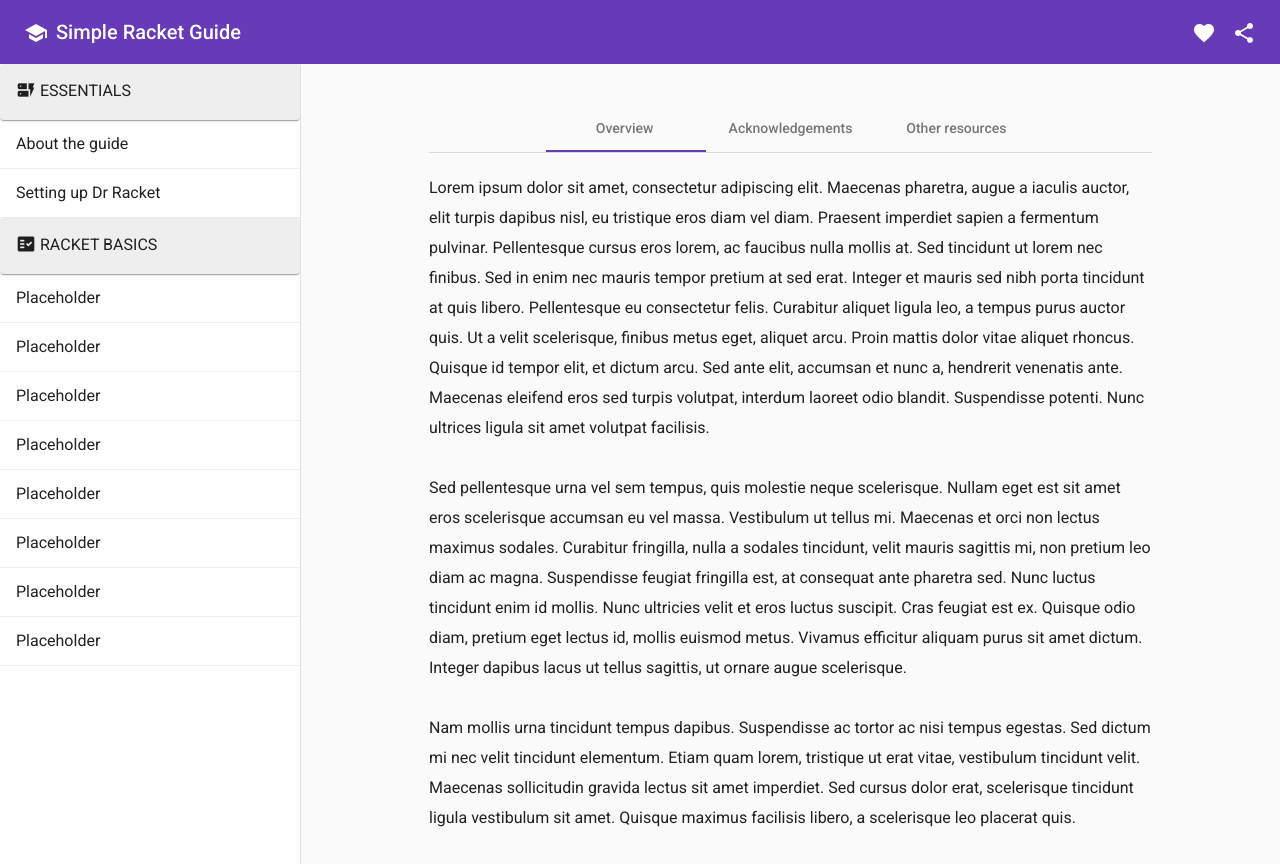
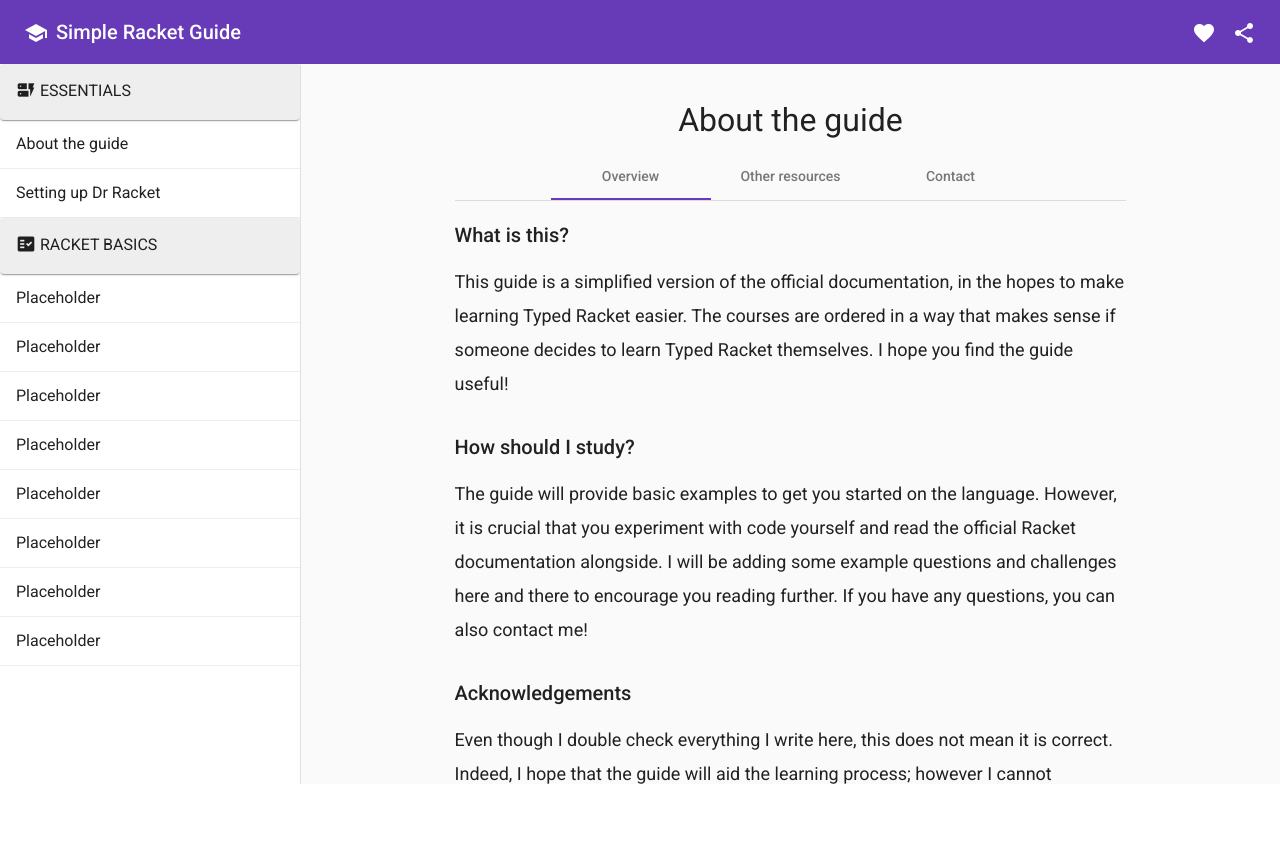
Before and after one commit to berkefiliz/simple-racket-guide, an Angular app: page /about-the-guide in a window 1280 px wide. After the commit the page ends 800 px from the top, so only its background shows below. Built offline with nearby package versions, Linux system fonts and the light colour scheme.

Commit message:
Style p h1 h3

```diff
--- a/src/app/app.component.html
+++ b/src/app/app.component.html
@@ -25,7 +25,7 @@
       </mat-list-option>
     </mat-selection-list>
   </mat-drawer>
-  <mat-drawer-content style="padding: 40px 10%;">
+  <mat-drawer-content style="padding: 40px 12%;">
     <router-outlet>
       <!-- Content here -->
     </router-outlet>
--- a/src/app/app.component.scss
+++ b/src/app/app.component.scss
@@ -1,6 +1,15 @@
 p {
-    font-size: 16px;
-    line-height: 30px;
+    font-size: 18px;
+    line-height: 34px;
+}
+
+h1 {
+    font-size: 32px;
+}
+
+h3 {
+    font-size: 20px;
+    font-weight: 500;
 }
 
 // ##########################33
@@ -14,7 +23,7 @@ p {
     left:0;
     margin: 0;
     width: 100%;
-    height: 100%;
+    height: 90%;
 }
 
 .drawer-icon {
--- a/src/app/courses/about-guide/about-guide.component.html
+++ b/src/app/courses/about-guide/about-guide.component.html
@@ -1,21 +1,30 @@
+<div style="width: 100%; text-align: center">
+    <h1>About the guide</h1>
+</div>
 <mat-tab-group mat-align-tabs="center">
     <mat-tab label="Overview"><br>
-        <p>
-            Lorem ipsum dolor sit amet, consectetur adipiscing elit. Maecenas pharetra, augue a iaculis auctor, elit turpis dapibus nisl, eu tristique eros diam vel diam. Praesent imperdiet sapien a fermentum pulvinar. Pellentesque cursus eros lorem, ac faucibus nulla mollis at. Sed tincidunt ut lorem nec finibus. Sed in enim nec mauris tempor pretium at sed erat. Integer et mauris sed nibh porta tincidunt at quis libero. Pellentesque eu consectetur felis. Curabitur aliquet ligula leo, a tempus purus auctor quis. Ut a velit scelerisque, finibus metus eget, aliquet arcu. Proin mattis dolor vitae aliquet rhoncus. Quisque id tempor elit, et dictum arcu. Sed ante elit, accumsan et nunc a, hendrerit venenatis ante. Maecenas eleifend eros sed turpis volutpat, interdum laoreet odio blandit. Suspendisse potenti. Nunc ultrices ligula sit amet volutpat facilisis.
-            <br><br>
-            Sed pellentesque urna vel sem tempus, quis molestie neque scelerisque. Nullam eget est sit amet eros scelerisque accumsan eu vel massa. Vestibulum ut tellus mi. Maecenas et orci non lectus maximus sodales. Curabitur fringilla, nulla a sodales tincidunt, velit mauris sagittis mi, non pretium leo diam ac magna. Suspendisse feugiat fringilla est, at consequat ante pharetra sed. Nunc luctus tincidunt enim id mollis. Nunc ultricies velit et eros luctus suscipit. Cras feugiat est ex. Quisque odio diam, pretium eget lectus id, mollis euismod metus. Vivamus efficitur aliquam purus sit amet dictum. Integer dapibus lacus ut tellus sagittis, ut ornare augue scelerisque.
-            <br><br>
-            Nam mollis urna tincidunt tempus dapibus. Suspendisse ac tortor ac nisi tempus egestas. Sed dictum mi nec velit tincidunt elementum. Etiam quam lorem, tristique ut erat vitae, vestibulum tincidunt velit. Maecenas sollicitudin gravida lectus sit amet imperdiet. Sed cursus dolor erat, scelerisque tincidunt ligula vestibulum sit amet. Quisque maximus facilisis libero, a scelerisque leo placerat quis.
-            <br><br>
-            Etiam sit amet risus laoreet, convallis felis id, vestibulum arcu. Ut a leo vitae ex laoreet facilisis. Ut faucibus augue nisl, in dignissim magna molestie nec. Nulla ut congue augue. Proin elit nulla, ultrices vitae odio a, porttitor tempor magna. Pellentesque rutrum sollicitudin pharetra. Sed pretium nisl ac leo sodales sagittis. Maecenas sit amet imperdiet magna. Donec sem risus, ultricies a imperdiet et, dictum in mauris. Etiam gravida quam augue, at tempus nibh iaculis non. Duis ac ultricies ante. Sed viverra sed quam id molestie. Maecenas eget efficitur orci, in malesuada nunc. Aliquam in risus volutpat, mattis quam nec, gravida sem. Etiam eget porttitor ante, sit amet ullamcorper enim.
-            <br><br>
-            Duis sagittis magna eu tortor sagittis pharetra. Aliquam eu turpis nec nunc fermentum accumsan. Donec nec justo eros. Curabitur vel lectus at massa varius cursus. Aliquam erat volutpat. In id velit pharetra, ultricies ipsum nec, imperdiet tortor. Pellentesque habitant morbi tristique senectus et netus et malesuada fames ac turpis egestas. Proin consequat velit vel augue volutpat, at efficitur justo mattis. In orci felis, finibus vestibulum dignissim eget, condimentum et elit. Proin et nisl eu urna consectetur semper in eu dolor. Duis bibendum enim eget justo tincidunt pretium. Cras malesuada augue in arcu facilisis porta. Phasellus semper leo sed quam vulputate, fermentum congue velit dapibus. Vestibulum rutrum vel lacus viverra blandit.
-        </p>
-    </mat-tab>
-    <mat-tab label="Acknowledgements"><br>
-        Content 2
+        <h3>What is this?</h3>
+        <p>This guide is a simplified version of the official documentation, in the hopes to make learning Typed Racket easier. The courses are ordered in a way that makes sense if someone decides to learn Typed Racket themselves. I hope you find the guide useful!</p>
+        <br>
+        <h3>How should I study?</h3>
+        <p>The guide will provide basic examples to get you started on the language. However, it is crucial that you experiment with code yourself and read the official Racket documentation alongside. I will be adding some example questions and challenges here and there to encourage you reading further. If you have any questions, you can also contact me!</p>
+        <br>
+        <h3>Acknowledgements</h3>
+        <p>Even though I double check everything I write here, this does not mean it is correct. Indeed, I hope that the guide will aid the learning process; however I cannot guarantee that the information here is up-to-date. Moreover, this guide does not intend on helping people to master the language! It is a great way to start learning the language, but there is a lot more to the language. Once you get the hang of the structure and essentials of this language, I highly recommend reading other resources. If you have any suggestions or corrections for me to minimize these errors, please contact me!</p>
     </mat-tab>
     <mat-tab label="Other resources"><br>
-        Content 3
+        <p>Here is the link to official Racket documentation.</p>
+        <br>
+        <p>I will add more to here over time.</p>
+    </mat-tab>
+    <mat-tab label="Contact"><br>
+        <p>Thank you for checking out my simplified Racket guide! I am a student at Amsterdam University College who enjoys learning and teaching, and this was my side project to help at least my local community. Although no monetary gain is aimed through this website, any donation is appreciated for me to afford the hosting services :)</p>
+        <br>
+        <h3>Contact information</h3>
+        <p>Berke Filiz</p>
+        <p>Email: edu.berkefiliz@gmail.com</p>
+        <p>Whatsapp: +31 6 33648165</p>
+        <p>Discord: Berke Filiz#9751</p>
+        <p>Skype: live:edu.berkefiliz</p>
     </mat-tab>
   </mat-tab-group>
--- a/src/app/courses/setup-racket/setup-racket.component.html
+++ b/src/app/courses/setup-racket/setup-racket.component.html
@@ -1 +1,22 @@
-<p>setup-racket works!</p>
+<div style="width: 100%; text-align: center">
+    <h1>Setting up Racket</h1>
+</div>
+<mat-tab-group mat-align-tabs="center">
+    <mat-tab label="Overview"><br>
+        <p>
+            Sed pellentesque urna vel sem tempus, quis molestie neque scelerisque. Nullam eget est sit amet eros scelerisque accumsan eu vel massa. Vestibulum ut tellus mi. Maecenas et orci non lectus maximus sodales. Curabitur fringilla, nulla a sodales tincidunt, velit mauris sagittis mi, non pretium leo diam ac magna. Suspendisse feugiat fringilla est, at consequat ante pharetra sed. Nunc luctus tincidunt enim id mollis. Nunc ultricies velit et eros luctus suscipit. Cras feugiat est ex. Quisque odio diam, pretium eget lectus id, mollis euismod metus. Vivamus efficitur aliquam purus sit amet dictum. Integer dapibus lacus ut tellus sagittis, ut ornare augue scelerisque.
+            <br><br>
+            Nam mollis urna tincidunt tempus dapibus. Suspendisse ac tortor ac nisi tempus egestas. Sed dictum mi nec velit tincidunt elementum. Etiam quam lorem, tristique ut erat vitae, vestibulum tincidunt velit. Maecenas sollicitudin gravida lectus sit amet imperdiet. Sed cursus dolor erat, scelerisque tincidunt ligula vestibulum sit amet. Quisque maximus facilisis libero, a scelerisque leo placerat quis.
+            <br><br>
+            Etiam sit amet risus laoreet, convallis felis id, vestibulum arcu. Ut a leo vitae ex laoreet facilisis. Ut faucibus augue nisl, in dignissim magna molestie nec. Nulla ut congue augue. Proin elit nulla, ultrices vitae odio a, porttitor tempor magna. Pellentesque rutrum sollicitudin pharetra. Sed pretium nisl ac leo sodales sagittis. Maecenas sit amet imperdiet magna. Donec sem risus, ultricies a imperdiet et, dictum in mauris. Etiam gravida quam augue, at tempus nibh iaculis non. Duis ac ultricies ante. Sed viverra sed quam id molestie. Maecenas eget efficitur orci, in malesuada nunc. Aliquam in risus volutpat, mattis quam nec, gravida sem. Etiam eget porttitor ante, sit amet ullamcorper enim.
+            <br><br>
+            Duis sagittis magna eu tortor sagittis pharetra. Aliquam eu turpis nec nunc fermentum accumsan. Donec nec justo eros. Curabitur vel lectus at massa varius cursus. Aliquam erat volutpat. In id velit pharetra, ultricies ipsum nec, imperdiet tortor. Pellentesque habitant morbi tristique senectus et netus et malesuada fames ac turpis egestas. Proin consequat velit vel augue volutpat, at efficitur justo mattis. In orci felis, finibus vestibulum dignissim eget, condimentum et elit. Proin et nisl eu urna consectetur semper in eu dolor. Duis bibendum enim eget justo tincidunt pretium. Cras malesuada augue in arcu facilisis porta. Phasellus semper leo sed quam vulputate, fermentum congue velit dapibus. Vestibulum rutrum vel lacus viverra blandit.
+        </p>
+    </mat-tab>
+    <mat-tab label="Acknowledgements"><br>
+        Content 2
+    </mat-tab>
+    <mat-tab label="Other resources"><br>
+        Content 3
+    </mat-tab>
+  </mat-tab-group>
--- a/src/app/courses/setup-racket/setup-racket.component.ts
+++ b/src/app/courses/setup-racket/setup-racket.component.ts
@@ -3,7 +3,7 @@ import { Component, OnInit } from '@angular/core';
 @Component({
   selector: 'app-setup-racket',
   templateUrl: './setup-racket.component.html',
-  styleUrls: ['./setup-racket.component.scss']
+  styleUrls: ['./setup-racket.component.scss', '../../app.component.scss']
 })
 export class SetupRacketComponent implements OnInit {
 
```
